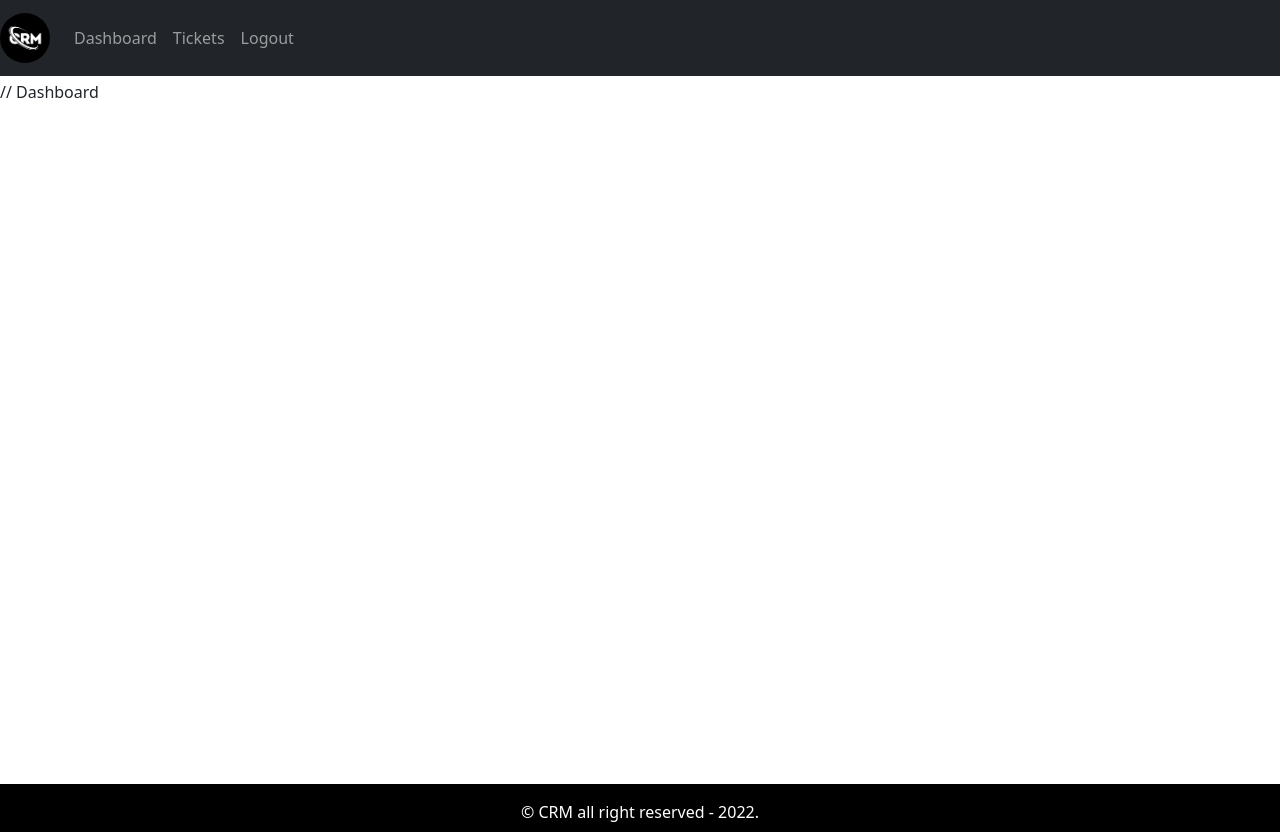
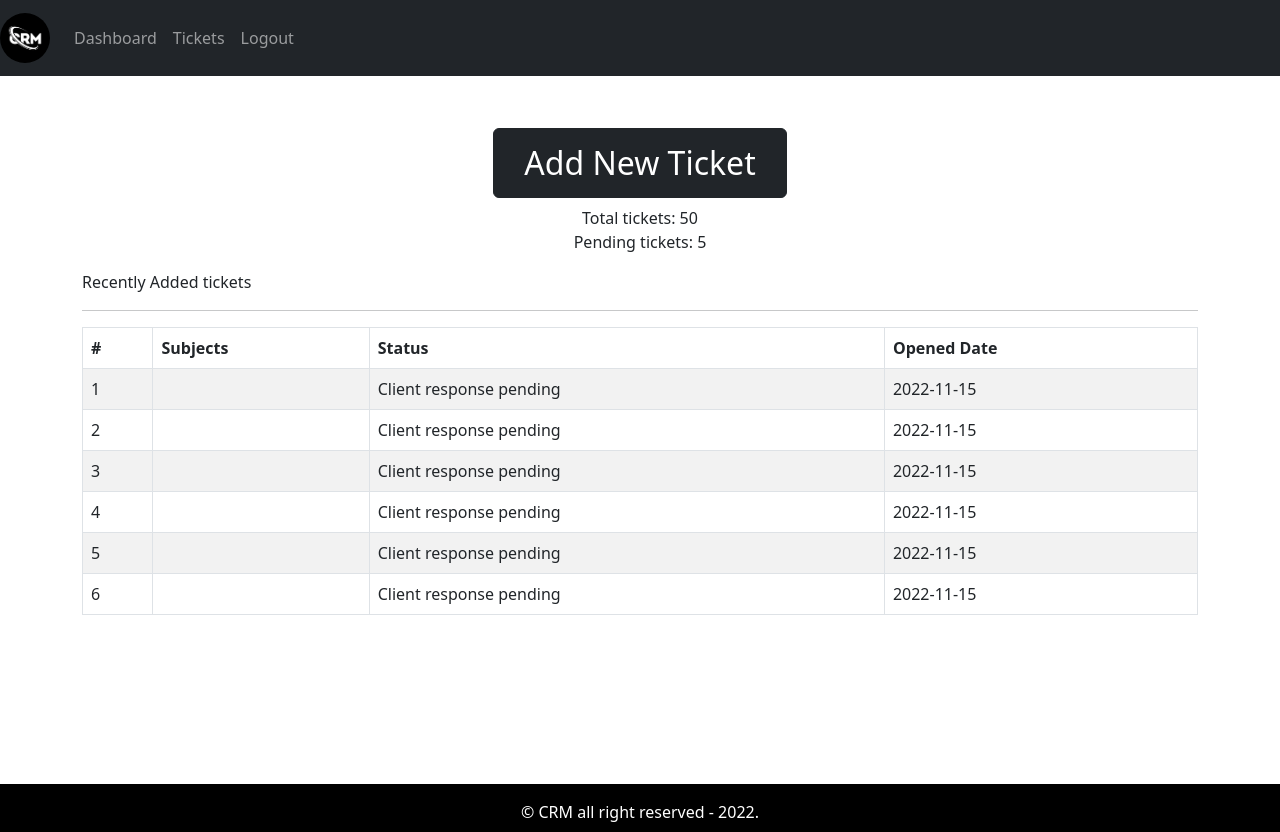
Before and after one commit to gszcode/crm-frontend, a React (Create React App) app: page / in a window 1280 px wide. Built offline with nearby package versions, Linux system fonts and the light colour scheme.

Commit message:
dashboard page added

```diff
--- a/src/App.js
+++ b/src/App.js
@@ -1,12 +1,15 @@
 import { DefaultLayout } from './layout/DefaultLayout'
 import { Entry } from './page/entry/Entry.page'
 import './App.css'
+import { Dashboard } from './page/dashboard/Dashboard.page'
 
 function App() {
   return (
     <div className="App">
       {/* <Entry /> */}
-      <DefaultLayout>// Dashboard</DefaultLayout>
+      <DefaultLayout>
+        <Dashboard />
+      </DefaultLayout>
     </div>
   )
 }
--- /dev/null
+++ b/src/assets/data/dummy-tickets.json
@@ -0,0 +1,32 @@
+[
+  {
+    "id": 1,
+    "status": "Client response pending",
+    "addedAt": "2022-11-15"
+  },
+  {
+    "id": 2,
+    "status": "Client response pending",
+    "addedAt": "2022-11-15"
+  },
+  {
+    "id": 3,
+    "status": "Client response pending",
+    "addedAt": "2022-11-15"
+  },
+  {
+    "id": 4,
+    "status": "Client response pending",
+    "addedAt": "2022-11-15"
+  },
+  {
+    "id": 5,
+    "status": "Client response pending",
+    "addedAt": "2022-11-15"
+  },
+  {
+    "id": 6,
+    "status": "Client response pending",
+    "addedAt": "2022-11-15"
+  }
+]
--- /dev/null
+++ b/src/components/ticket-table/TicketTable.comp.js
@@ -0,0 +1,35 @@
+import React from 'react'
+import { Table } from 'react-bootstrap'
+
+export const TicketTable = ({ tickets }) => {
+  return (
+    <Table striped bordered hover>
+      <thead>
+        <tr>
+          <th>#</th>
+          <th>Subjects</th>
+          <th>Status</th>
+          <th>Opened Date</th>
+        </tr>
+      </thead>
+      <tbody>
+        {tickets.length ? (
+          tickets.map((ticket) => (
+            <tr key={ticket.id}>
+              <td>{ticket.id}</td>
+              <td>{ticket.subject}</td>
+              <td>{ticket.status}</td>
+              <td>{ticket.addedAt}</td>
+            </tr>
+          ))
+        ) : (
+          <tr>
+            <td colSpan="4" className="text-center">
+              Not ticket show
+            </td>
+          </tr>
+        )}
+      </tbody>
+    </Table>
+  )
+}
--- /dev/null
+++ b/src/page/dashboard/Dashboard.page.js
@@ -0,0 +1,37 @@
+import React from 'react'
+import { Container, Row, Col, Button } from 'react-bootstrap'
+import { TicketTable } from '../../components/ticket-table/TicketTable.comp'
+import tickets from '../../assets/data/dummy-tickets.json'
+
+export const Dashboard = () => {
+  return (
+    <Container>
+      <Row>
+        <Col className="text-center mt-5 mb-2">
+          <Button
+            variant="dark"
+            style={{ fontSize: '2rem', padding: '10px 30px' }}
+          >
+            Add New Ticket
+          </Button>
+        </Col>
+      </Row>
+      <Row>
+        <Col className="text-center mb-2">
+          <div>Total tickets: 50</div>
+          <div>Pending tickets: 5</div>
+        </Col>
+      </Row>
+      <Row>
+        <Col className="mt-2">Recently Added tickets</Col>
+      </Row>
+      <hr />
+
+      <Row>
+        <Col className="recent-ticket">
+          <TicketTable tickets={tickets} />
+        </Col>
+      </Row>
+    </Container>
+  )
+}
```
